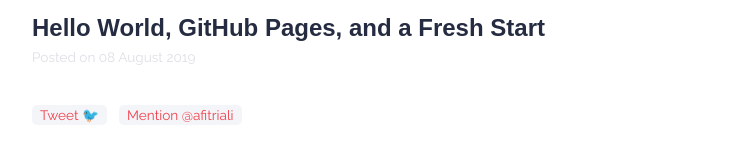
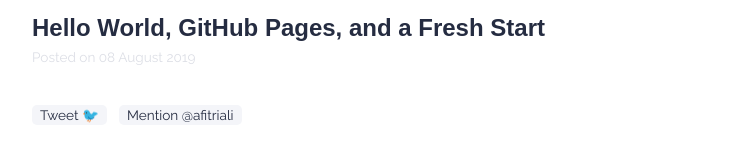
Before and after one commit to xfltrt/xfltrt.github.io, a Jekyll site: the page built from index.html, in a window 1280 px wide. Shown: the part 330-492 px from the top of the page, without its empty margins (258-1002 px from the left). Built offline with Jekyll 4.4.1, drawn with Linux system fonts in a browser that asks for light colours; some web fonts are replaced; comment, search, counter and statistics services are not loaded.

Commit message:
Update main.scss

```diff
--- a/_sass/main.scss
+++ b/_sass/main.scss
@@ -129,6 +129,7 @@ footer {
 footer a {
   background: var(--colour-light);
   border-radius: 5px;
+  color: var(--color-dark);
   font-size: 0.85rem;
   margin-right: 8px;
   padding: 2px 8px;
```
